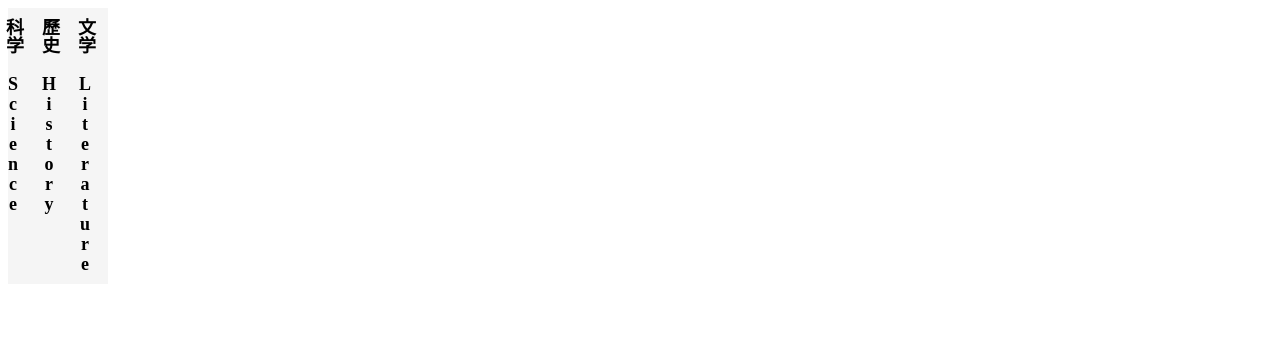
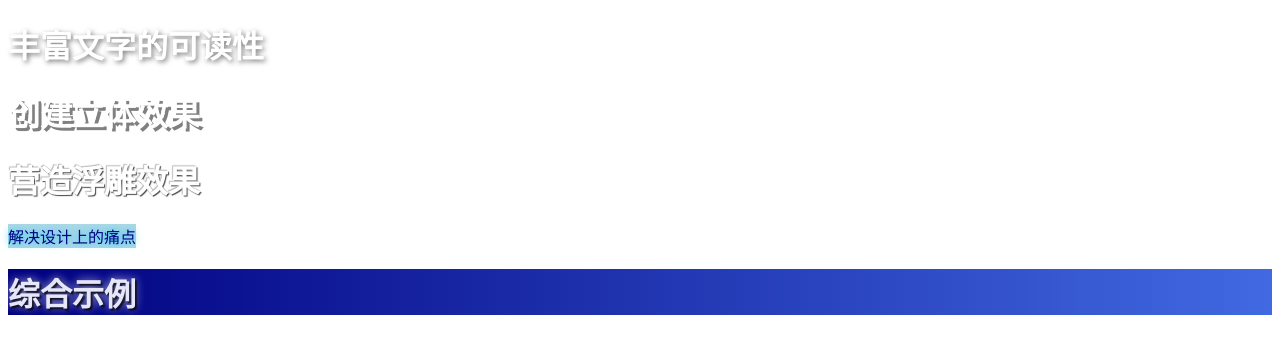
Before and after one commit to fszhangYi/mzq-notes, a website: page index.html in a window 1280 px wide. Drawn offline with Linux system fonts and the light colour scheme.

Commit message:
add one artical

```diff
--- a/index.html
+++ b/index.html
@@ -6,36 +6,49 @@
     <meta name="viewport" content="width=device-width, initial-scale=1.0">
     <title>Document</title>
     <style>
-        .vertical-navigation {
-            writing-mode: vertical-rl;
-            text-orientation: upright;
-            width: 100px;
-            background-color: #f5f5f5;
+        h1.demo1 {
+            color: white;
+            text-shadow: 2px 2px 5px rgba(0, 0, 0, 0.5);
         }
 
-        .vertical-navigation ul {
-            list-style-type: none;
-            padding: 0;
-            margin: 0;
+
+        h1.demo2 {
+            color: white;
+            text-shadow: 3px 3px 0px gray;
         }
 
-        .vertical-navigation li {
-            margin: 10px;
-            font-size: 18px;
-            font-weight: bold;
+
+        h1.demo3 {
+            color: white;
+            text-shadow: -1px -1px 1px #bbb, 1px 1px 1px #444;
+        }
+
+
+
+        label.demo4 {
+            display: inline-block;
+            background: lightblue;
+            color: navy;
+            text-shadow: 0 0 8px deepskyblue;
+        }
+
+
+        h1.demo5 {
+            background: linear-gradient(to right, navy, royalblue);
+            color: lavender;
+            text-shadow: 2px 2px 2px rgba(0, 0, 0, 0.8), 0 0 10px rgba(255, 255, 255, 0.7);
         }
     </style>
 </head>
 
 <body>
-    <nav class="vertical-navigation">
-        <ul>
-            <li>文学 Literature</li>
-            <li>歷史 History</li>
-            <li>科学 Science</li>
-            <li>漫画 Comics</li>
-        </ul>
-    </nav>
+    <div id="app">
+        <h1 class='demo1'>丰富文字的可读性</h1>
+        <h1 class='demo2'>创建立体效果</h2>
+            <h1 class='demo3'>营造浮雕效果</h3>
+                <label class='demo4'>解决设计上的痛点</label>
+                <h1 class='demo5'>综合示例</h1>
+    </div>
 </body>
 
 </html>
```
Also changed, not shown: CSS/惊鸿一瞥 -- CSS属性 -- text-shadow.md (added, +89 -0 lines).
